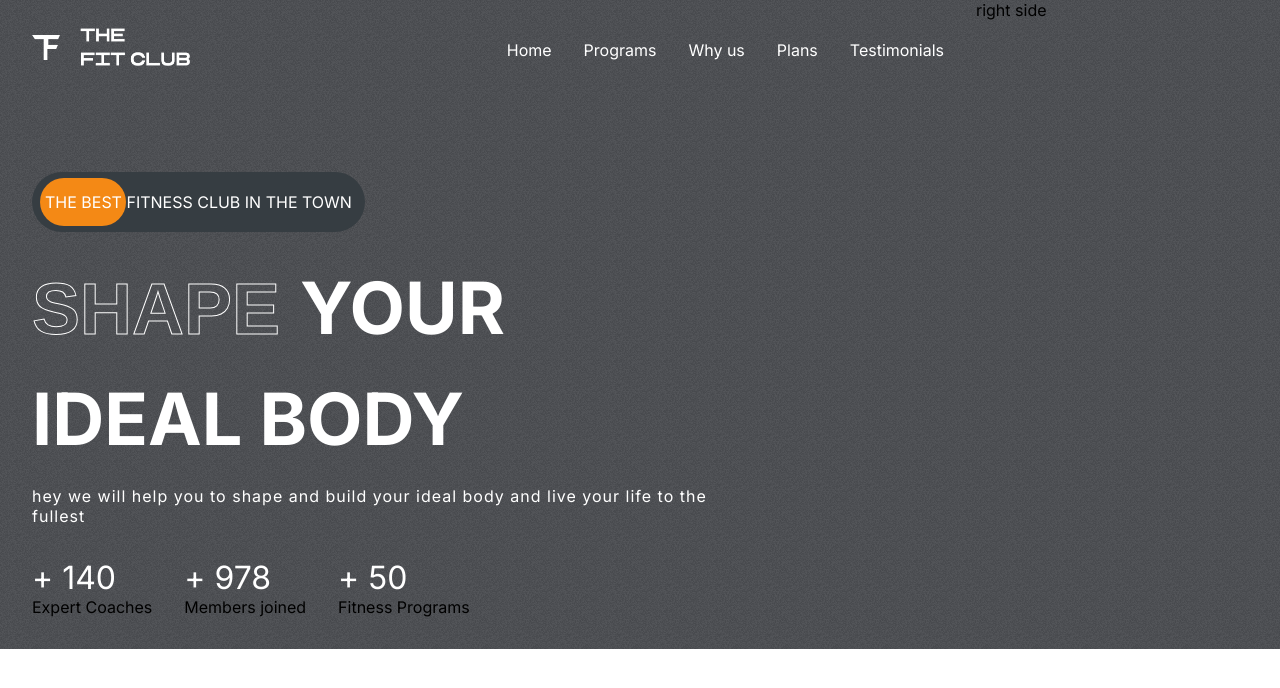
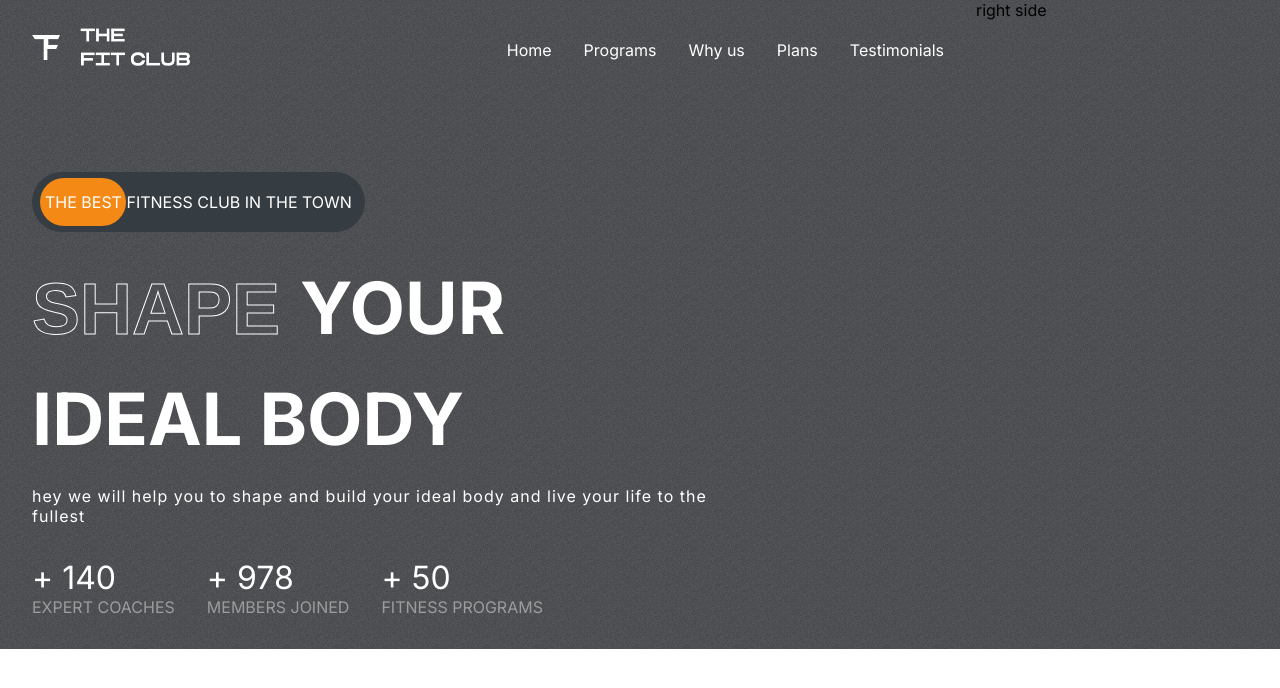
Before and after one commit to pallab17/Fithelp.o, a React (Create React App) app: page / in a window 1280 px wide. Shown: the top 688 px of the page. Built offline with nearby package versions, Linux system fonts and the light colour scheme.

Commit message:
files updated

```diff
--- a/src/components/Hero/Hero.css
+++ b/src/components/Hero/Hero.css
@@ -79,3 +79,8 @@
     color: white;
     font-size: 2rem;
 }
+.figures>div>span:nth-of-type(2){
+    color: var(--gray);
+    text-transform: uppercase;
+
+}
```
